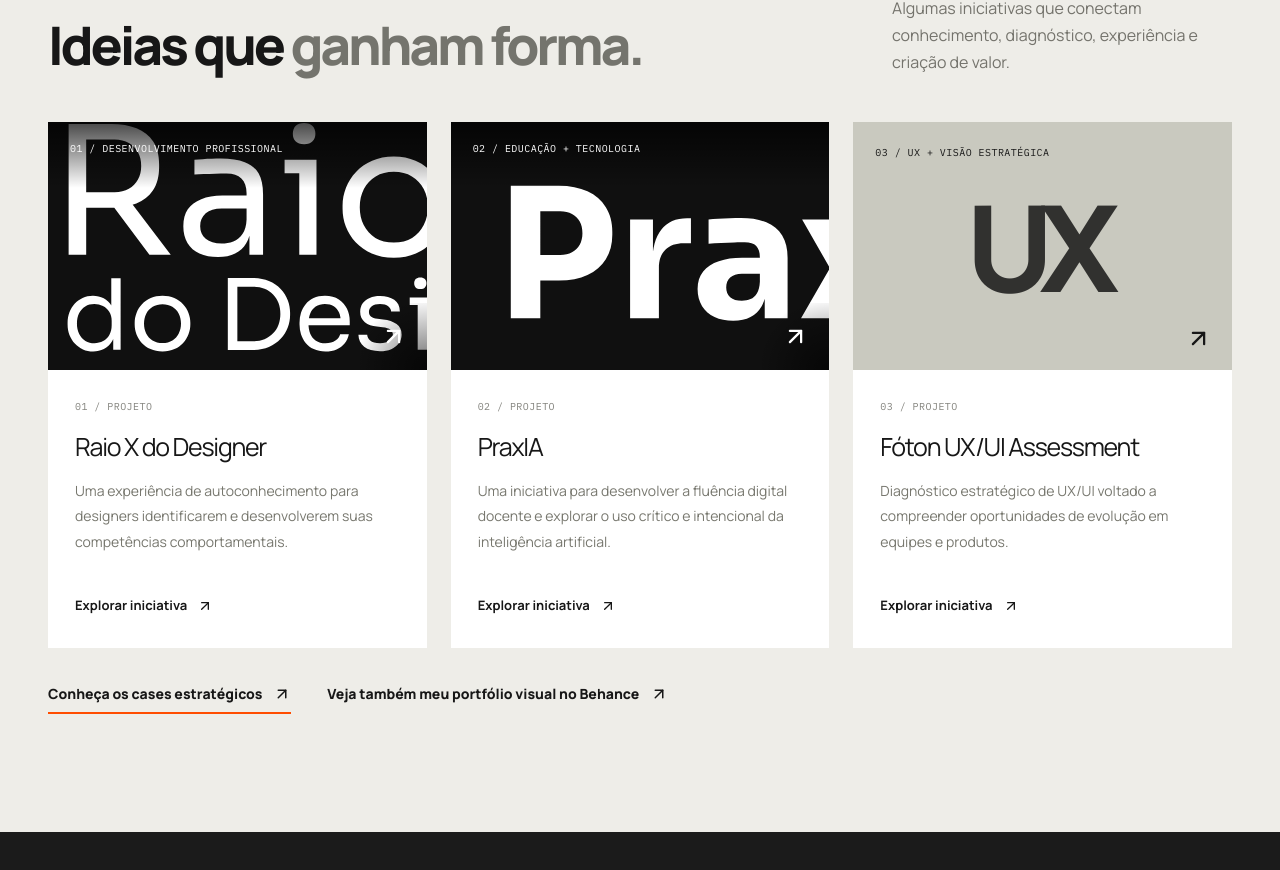
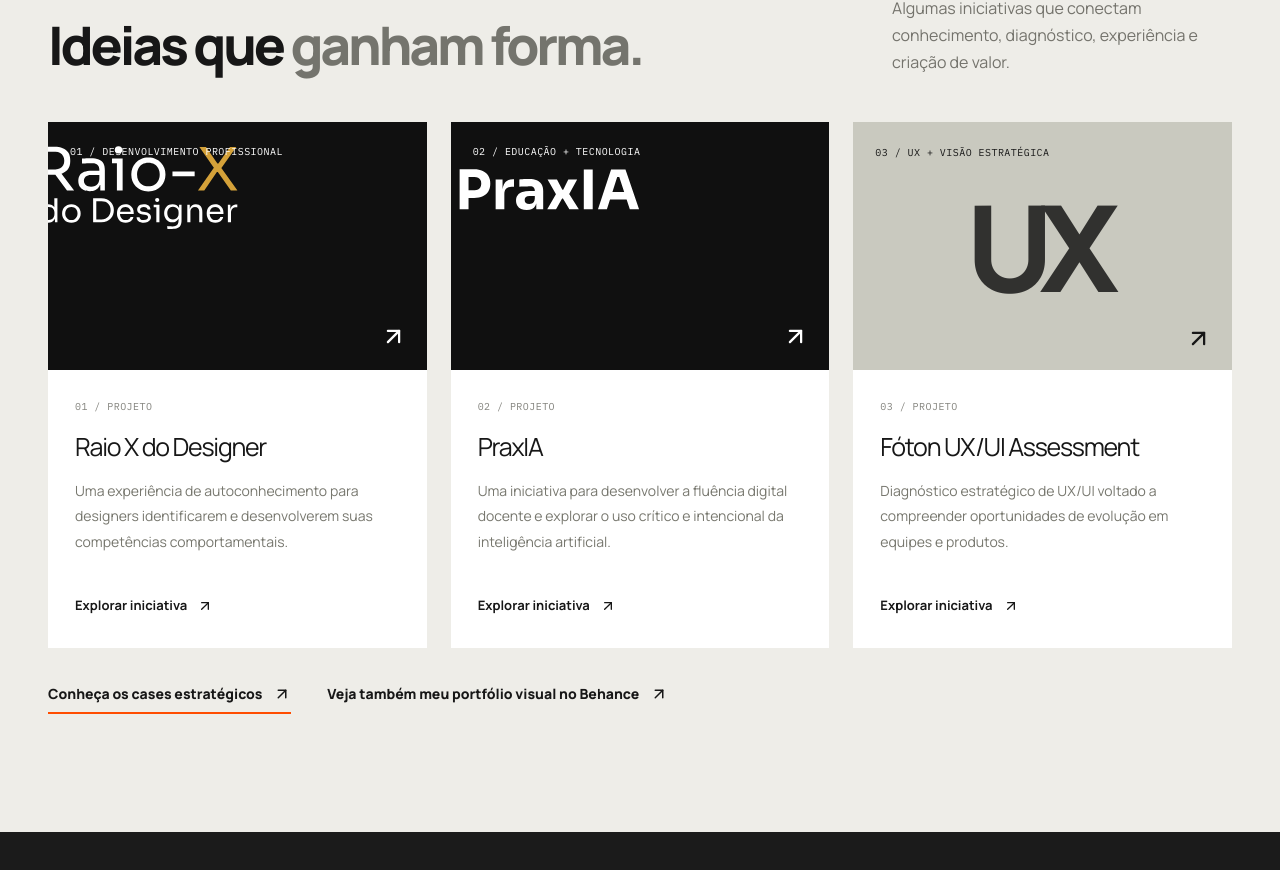
Before and after one commit to naufelpatrick/patricknaufel, a React (Vite) app: page / in a window 1280 px wide. Shown: the part 1680-2550 px from the top of the page. Built offline with nearby package versions, Linux system fonts and the light colour scheme.

Commit message:
style: showcase actual Raio X and PraxIA SVG logos on unclipped dark project cards

```diff
--- a/src/index.css
+++ b/src/index.css
@@ -156,3 +156,16 @@
 .project-art:has(.project-product-image) .art-arrow{z-index:2;bottom:0;right:0;padding:20px;box-sizing:content-box;background:radial-gradient(ellipse at bottom right,rgba(0,0,0,.6),transparent 76%);color:#fff}
 .project-art .project-symbol-fallback{display:none;color:#fff}
 .project-art .project-symbol-fallback.show{display:block}
+
+/* Brand-owned product logos on neutral dark cards; no cropping */
+.project-art:has(.project-product-image){background:#101010!important;color:#fff}
+.project-art .project-product-image{
+  display:block;position:absolute;top:50%;left:50%;right:auto;bottom:auto;inset:auto;
+  width:calc(100% - 96px);height:calc(100% - 132px);
+  max-width:540px;object-fit:contain;object-position:center;
+  transform:translate(-50%,-50%);filter:none;
+}
+.project-art:hover .project-product-image{transform:translate(-50%,-50%) scale(1.025)}
+.project-art:has(.project-product-image) .art-top{background:none;padding:22px;top:0;left:0;right:0}
+.project-art:has(.project-product-image) .art-arrow{background:none;padding:20px;bottom:0;right:0}
+@media(max-width:760px){.project-art .project-product-image{width:calc(100% - 72px);height:calc(100% - 120px)}}
```
